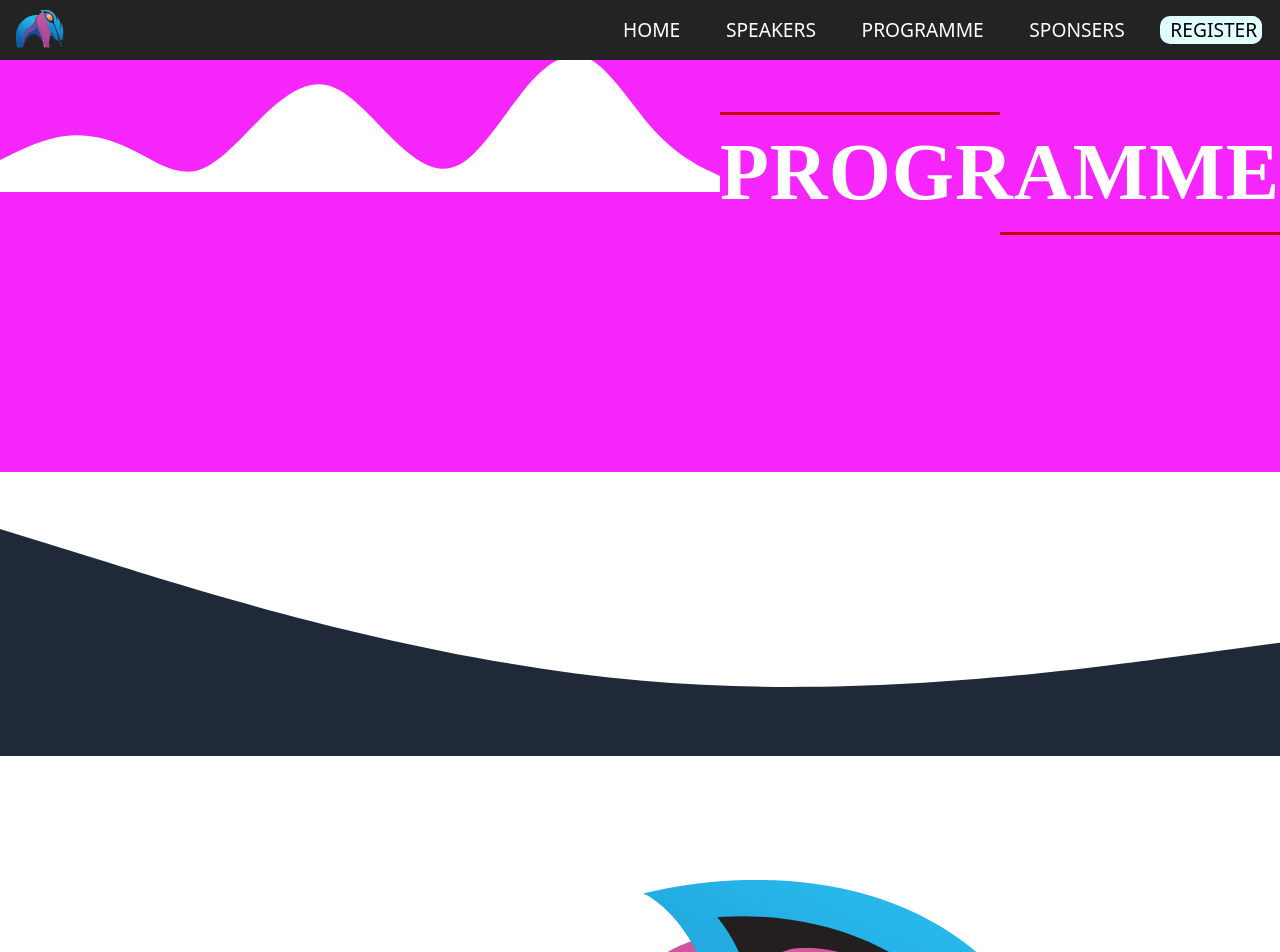
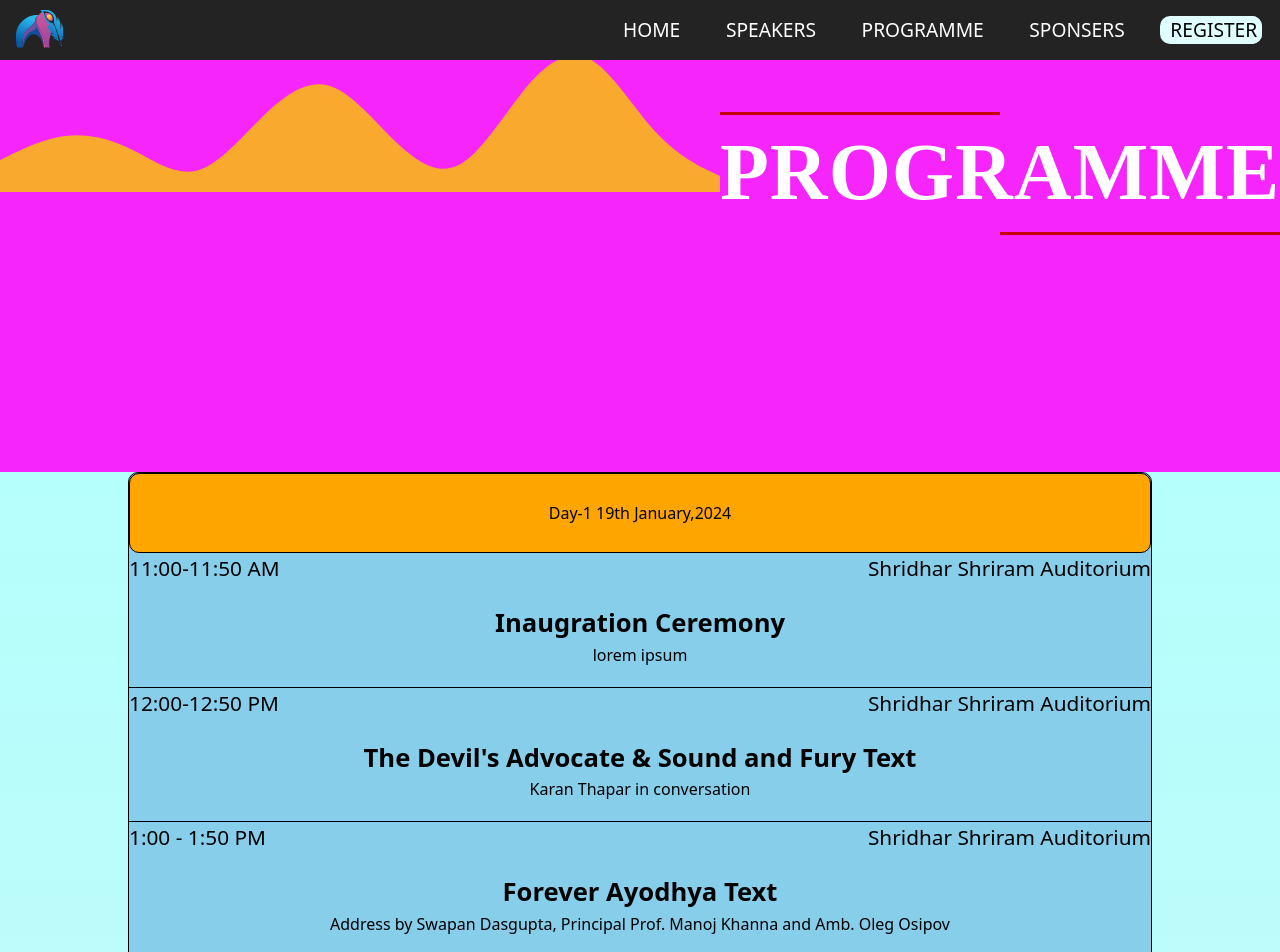
Before and after one commit to mehul1409/DuLitFest, a React (Vite) app: page /programme in a window 1280 px wide. Shown: the top 952 px of the page. Built offline with nearby package versions, Linux system fonts and the light colour scheme.

Commit message:
programme page

```diff
--- a/src/Components/PageHeader/PageHeader.jsx
+++ b/src/Components/PageHeader/PageHeader.jsx
@@ -10,7 +10,7 @@ const PageHeader = (props) => {
         viewBox="0 0 1440 320"
       >
         <path
-          fill="#fff"
+          fill="#FAA92F"
           fill-opacity="1"
           d="M0,256L21.8,245.3C43.6,235,87,213,131,208C174.5,203,218,213,262,234.7C305.5,256,349,288,393,277.3C436.4,267,480,213,524,170.7C567.3,128,611,96,655,106.7C698.2,117,742,171,785,213.3C829.1,256,873,288,916,266.7C960,245,1004,171,1047,117.3C1090.9,64,1135,32,1178,53.3C1221.8,75,1265,149,1309,197.3C1352.7,245,1396,267,1418,277.3L1440,288L1440,320L1418.2,320C1396.4,320,1353,320,1309,320C1265.5,320,1222,320,1178,320C1134.5,320,1091,320,1047,320C1003.6,320,960,320,916,320C872.7,320,829,320,785,320C741.8,320,698,320,655,320C610.9,320,567,320,524,320C480,320,436,320,393,320C349.1,320,305,320,262,320C218.2,320,175,320,131,320C87.3,320,44,320,22,320L0,320Z"
         ></path>
--- a/src/Pages/Programme/Programme.jsx
+++ b/src/Pages/Programme/Programme.jsx
@@ -1,10 +1,65 @@
 import PageHeader from "../../Components/PageHeader/PageHeader";
+import EventDetails from "../../assets/data/EventDetails";
 import "./Programme.scss";
-
 const Programme = () => {
   return (
     <>
-      <PageHeader heading="Programme" />
+      <PageHeader heading="Programme" bgColor="" />
+      <div className="outer-1">
+
+        <div className="box-1">
+          <div className="Day1">
+            Day-1 19th January,2024
+          </div>
+          <ul>
+            {EventDetails.map((event, index) => (
+              <div className="one" key={index}>
+                <div className="top">
+                  <p>{event.time}</p>
+                  <p>{event.Place}</p>
+                </div>
+                <h1> {event.Event_Name}</h1>
+                <p> {event.Address}</p>
+              </div>
+            ))}
+          </ul >
+
+        </div>
+        <div className="box-1">
+          <div className="Day2">
+            Day-2 20th January,2024
+          </div>
+          <ul>
+            {EventDetails.map((event, index) => (
+              <div className="one" key={index}>
+                <div className="top">
+                  <p>{event.time}</p>
+                  <p>{event.Place}</p>
+                </div>
+                <h1> {event.Event_Name}</h1>
+                <p> {event.Address}</p>
+              </div>
+            ))}
+          </ul >
+        </div >
+        <div className="box-1">
+          <div className="Day3">
+            Day-3 20th January,2024
+          </div>
+          <ul>
+            {EventDetails.map((event, index) => (
+              <div className="one" key={index}>
+                <div className="top">
+                  <p>{event.time}</p>
+                  <p>{event.Place}</p>
+                </div>
+                <h1> {event.Event_Name}</h1>
+                <p> {event.Address}</p>
+              </div>
+            ))}
+          </ul >
+        </div >
+      </div>
     </>
   );
 };
--- a/src/Pages/Programme/Programme.scss
+++ b/src/Pages/Programme/Programme.scss
@@ -0,0 +1,81 @@
+.outer-1 {
+    width: 100%;
+    // background-image: linear-gradient(rgb(250, 169, 47), rgb(250, 169, 47, 0.5), rgb(246, 37, 251, 0.5), rgb(246, 37, 251, 1));
+    background-color: #FFDEE9;
+    background-image: linear-gradient(0deg, #FFDEE9 0%, #B5FFFC 100%);
+
+    // background-color: #4158D0;
+    // background-image: linear-gradient(43deg, #4158D0 0%, #C850C0 46%, #FFCC70 100%);
+
+
+}
+
+.Day1,
+.Day2,
+.Day3 {
+    border: 1px solid black;
+    border-radius: 10px;
+    text-align: center;
+    margin-bottom: 0%;
+    height: 10vh;
+    display: flex;
+    justify-content: center;
+    align-items: center;
+    background-color: orange;
+}
+
+.box-1 {
+    border: 1px black solid;
+    border-radius: 10px;
+    text-align: center;
+    background-color: skyblue;
+    margin-bottom: 5%;
+    margin: auto;
+    margin-left: 10%;
+    margin-right: 10%;
+    margin-bottom: 10%;
+
+}
+
+.one {
+    border-bottom: 1px solid black;
+
+}
+
+ul {
+    div {
+
+        .top {
+            display: flex;
+            justify-content: space-between;
+
+            p {
+                font-size: 1.3rem;
+                font-weight: 400;
+            }
+        }
+
+        h2 {
+            font-size: 1.4rem;
+            font-weight: 300;
+            text-align: right;
+        }
+
+        h3 {
+            text-align: left;
+            font-size: 1.2rem;
+        }
+
+        h1 {
+            font-size: large;
+            font-size: 1.6rem;
+            font-weight: 800;
+            text-align: center;
+        }
+
+        p {
+            margin-bottom: 20px;
+        }
+
+    }
+}
--- /dev/null
+++ b/src/assets/data/EventDetails.js
@@ -0,0 +1,77 @@
+const EventDetails = [
+    {
+
+        "time": "11:00-11:50 AM",
+        "Place": "Shridhar Shriram Auditorium",
+        "Event_Name": " Inaugration Ceremony",
+        "Address": "lorem ipsum",
+    },
+    {
+        "time": "12:00-12:50 PM",
+        "Place": "Shridhar Shriram Auditorium",
+        "Event_Name": "The Devil's Advocate & Sound and Fury Text",
+        "Address": "Karan Thapar in conversation",
+    },
+    {
+        "time": "1:00 - 1:50 PM",
+        "Place": "Shridhar Shriram Auditorium",
+        "Event_Name": "Forever Ayodhya Text",
+        "Address": "Address by Swapan Dasgupta, Principal Prof. Manoj Khanna and Amb. Oleg Osipov",
+    },
+    {
+        "time": "1:00 - 1:50 PM",
+        "Place": "Shridhar Shriram Auditorium",
+        "Event_Name": "Being Hindu in Bangladesh",
+        "Address": "Address by Swapan Dasgupta, Principal Prof. Manoj Khanna and Amb. Oleg Osipov",
+    },
+    {
+        "time": "2:00 - 2:50 PM",
+        "Place": "Shridhar Shriram Auditorium",
+        "Event_Name": "Warrior of the Fourth Estate",
+        "Address": "Address by Swapan Dasgupta, Principal Prof. Manoj Khanna and Amb. Oleg Osipov",
+    },
+    {
+        "time": "2:00 - 2:50 PM",
+        "Place": "Shridhar Shriram Auditorium",
+        "Event_Name": "- She The Leader : Women in Politics",
+        "Address": "Address by Swapan Dasgupta, Principal Prof. Manoj Khanna and Amb. Oleg Osipov",
+    },
+    {
+        "time": "3:00 - 3:50 PM",
+        "Place": "Shridhar Shriram Auditorium",
+        "Event_Name": "Burning Roses in my Garden",
+        "Address": " Harish Trivedi in conversation",
+    },
+    {
+        "time": "3:00 - 3:50 PM",
+        "Place": "Shridhar Shriram Auditorium",
+        "Event_Name": "Indian Attitude Towards Knowledge",
+        "Address": "Sanjeev Sanyal in conversation",
+    },
+    {
+        "time": "4:00 - 4:50 PM",
+        "Place": "Shridhar Shriram Auditorium",
+        "Event_Name": "Bandi Jeevan : A Life in Chains",
+        "Address": "Address by Swapan Dasgupta, Principal Prof. Manoj Khanna and Amb. Oleg Osipov",
+    },
+    {
+        "time": "4:00 - 4:50 PM",
+        "Place": "Shridhar Shriram Auditorium",
+        "Event_Name": "Nothing But the Truth",
+        "Address": "Address by Swapan Dasgupta, Principal Prof. Manoj Khanna and Amb. Oleg Osipov",
+    },
+    {
+        "time": "5:00 PM - 5:50 PM",
+        "Place": "Shridhar Shriram Auditorium",
+        "Event_Name": "The Art of Habit",
+        "Address": "- Gauranga Das Prabhu in conversation",
+    },
+    {
+        "time": "6:00 PM - 6:50 PM",
+        "Place": "Shridhar Shriram Auditorium",
+        "Event_Name": "Book Launch - Mahabharata Unravelled II - The Dharma Discourses",
+        "Address": "Ami Ganatra & J. Sai Deepak in conversation with Sanjeev Sanya",
+    },
+]
+
+export default EventDetails;
```
